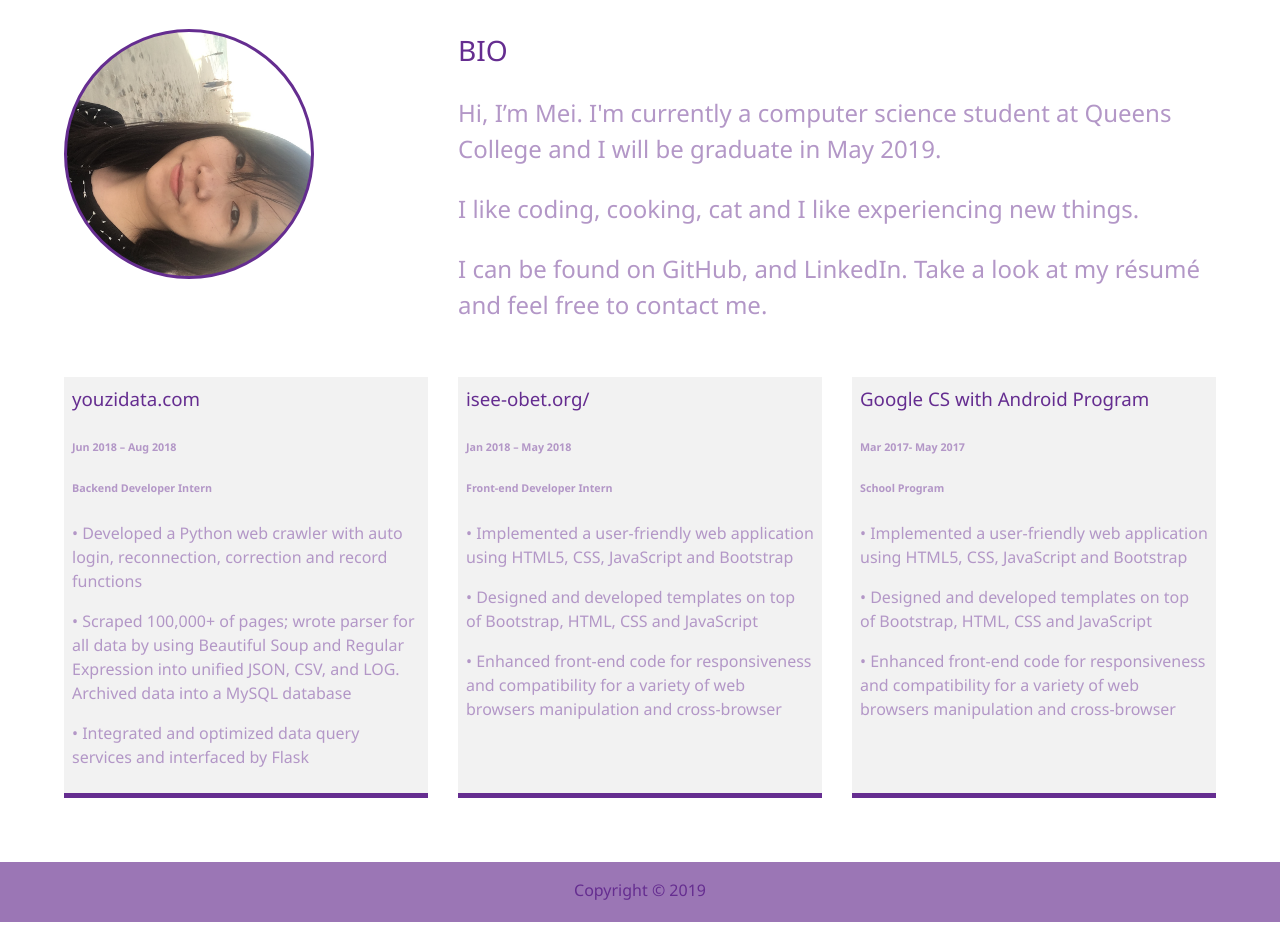
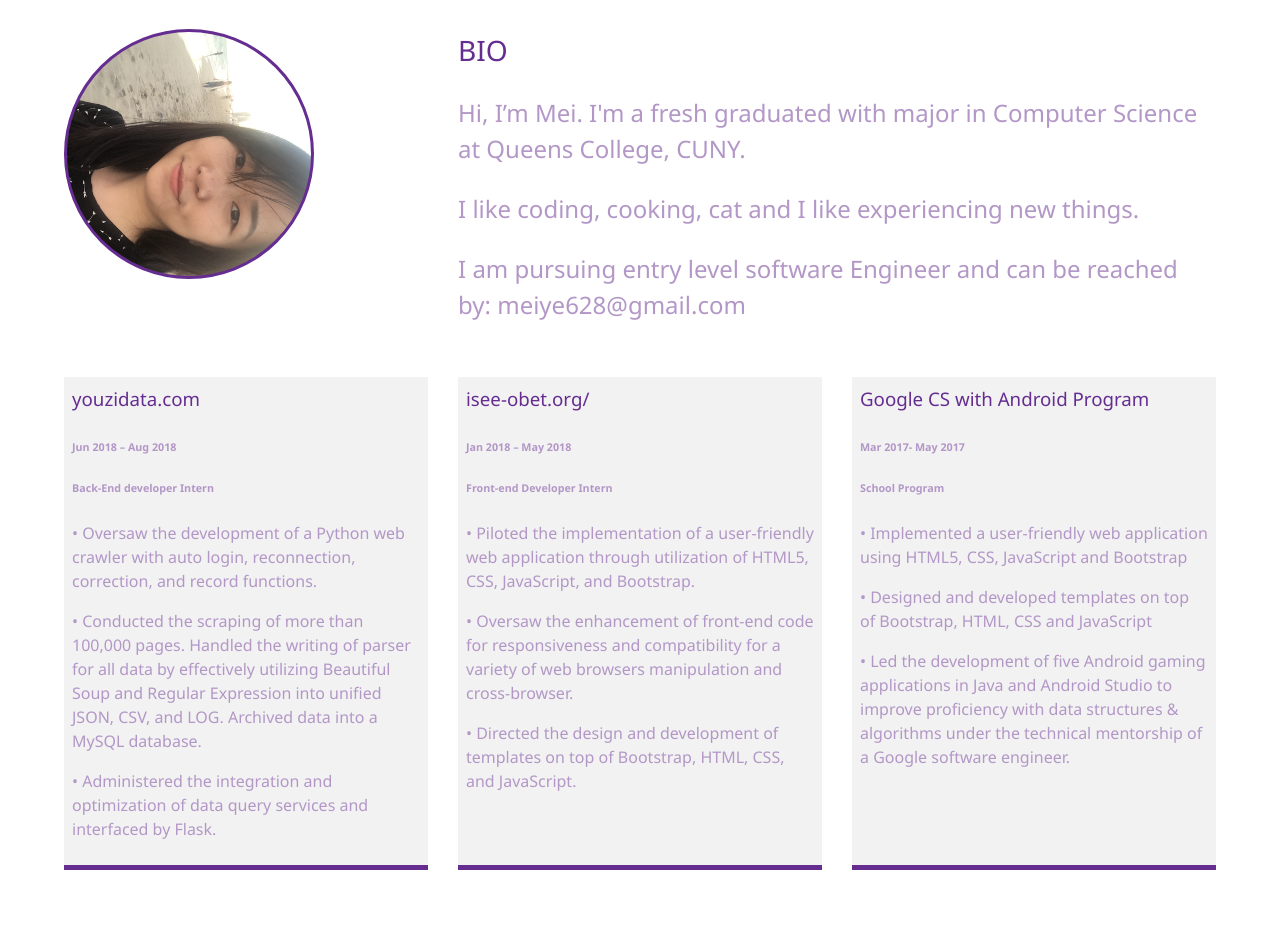
Before and after one commit to Maymeiye/MeiYe, a website: page dist/about.html in a window 1280 px wide. Shown: the part 253-1178 px from the top of the page. Drawn offline with Linux system fonts and the light colour scheme.

Commit message:
updata about page

```diff
--- a/dist/about.html
+++ b/dist/about.html
@@ -69,33 +69,29 @@
         <div class="bio">
           <h3 class="text-secondary">BIO</h3>
           <p>
-            Hi, I’m Mei. I'm currently a computer science student at Queens
-            College and I will be graduate in May 2019.
+            Hi, I’m Mei. I'm a fresh graduated with major in Computer Science at Queens College, CUNY.
           </p>
             I like coding, cooking, cat and I like experiencing new things.
           <p>
-          <p>
-             I can be found on GitHub, and LinkedIn. Take a look at my résumé and feel free to contact me.
-          </p>
 
+          <p>I am pursuing entry level software Engineer and can be reached by: meiye628@gmail.com</p>
           </p>
         </div>
         <div class="job job-1">
           <h3 class="text-secondary">youzidata.com</h3>
           <h6>Jun 2018 – Aug 2018</h6>
-          <h6>Backend Developer Intern</h6>
+          <h6>Back-End developer Intern</h6>
           <p>
-            • Developed a Python web crawler with auto login, reconnection,
-            correction and record functions
+            • Oversaw the development of a Python web crawler with auto login,
+            reconnection, correction, and record functions.
           </p>
           <p>
-            • Scraped 100,000+ of pages; wrote parser for all data by using
-            Beautiful Soup and Regular Expression into unified JSON, CSV, and
-            LOG. Archived data into a MySQL database
+            • Conducted the scraping of more than 100,000 pages.
+            Handled the writing of parser for all data by effectively utilizing Beautiful Soup and Regular Expression into unified JSON, CSV, and LOG.
+            Archived data into a MySQL database.
           </p>
           <p>
-            • Integrated and optimized data query services and interfaced by
-            Flask
+            • Administered the integration and optimization of data query services and interfaced by Flask.
           </p>
         </div>
 
@@ -104,16 +100,13 @@
           <h6>Jan 2018 – May 2018</h6>
           <h6>Front-end Developer Intern</h6>
           <p>
-            • Implemented a user-friendly web application using HTML5, CSS,
-            JavaScript and Bootstrap
+            • Piloted the implementation of a user-friendly web application through utilization of HTML5, CSS, JavaScript, and Bootstrap.
           </p>
           <p>
-            • Designed and developed templates on top of Bootstrap, HTML, CSS
-            and JavaScript
+            • Oversaw the enhancement of front-end code for responsiveness and compatibility for a variety of web browsers manipulation and cross-browser.
           </p>
           <p>
-            • Enhanced front-end code for responsiveness and compatibility for a
-            variety of web browsers manipulation and cross-browser
+            • Directed the design and development of templates on top of Bootstrap, HTML, CSS, and JavaScript.
           </p>
         </div>
 
@@ -130,8 +123,7 @@
             and JavaScript
           </p>
           <p>
-            • Enhanced front-end code for responsiveness and compatibility for a
-            variety of web browsers manipulation and cross-browser
+            • Led the development of five Android gaming applications in Java and Android Studio to improve proficiency with data structures & algorithms under the technical mentorship of a Google software engineer.
           </p>
         </div>
       </div>
```
